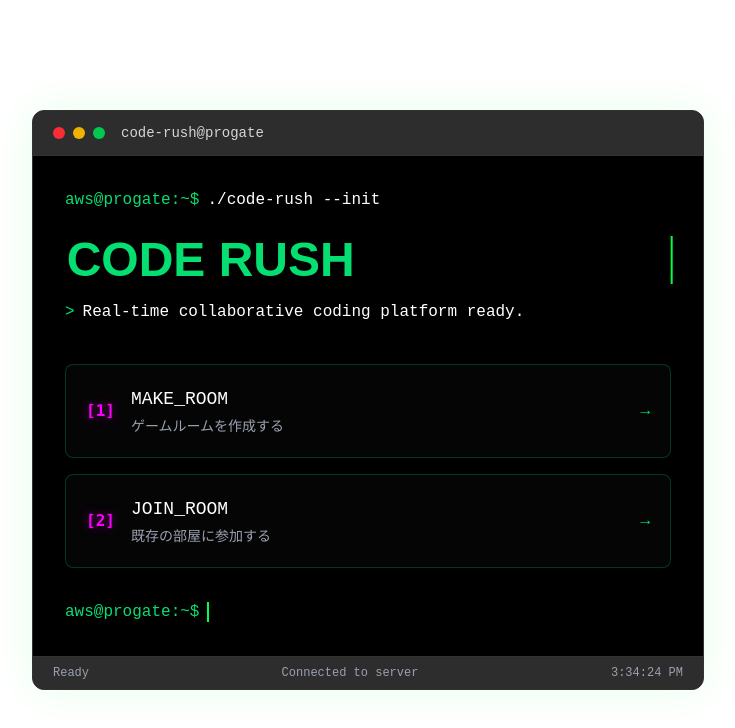
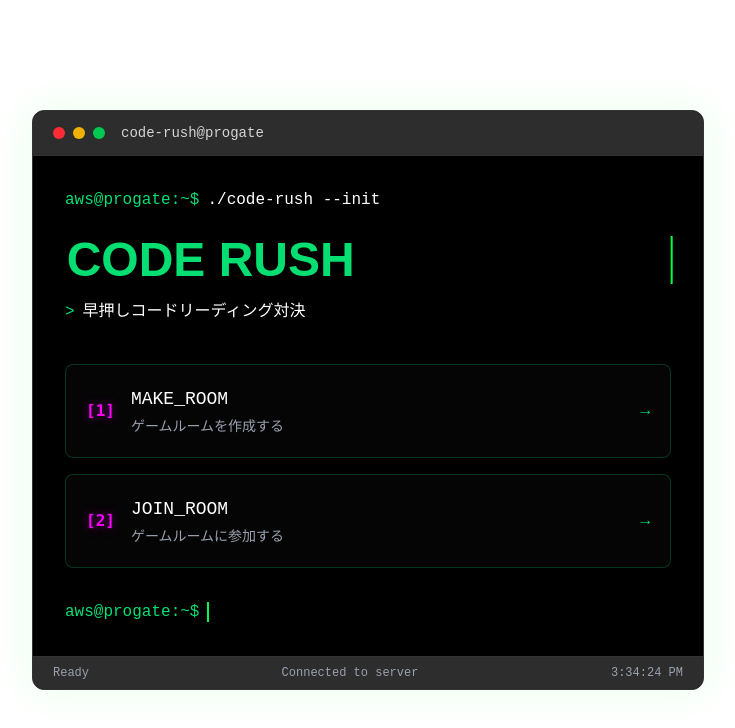
Before and after one commit to nka21/CodeRush, a Next.js app in the folder client/: page / in a window 1280 px wide. Shown: the top 728 px of the page, without its empty margins (272-1007 px from the left). Built offline with nearby package versions, Linux system fonts and the light colour scheme; a web font is replaced by a local one.

Commit message:
fix: テキストを更新

```diff
--- a/client/app/_components/HomeClient.tsx
+++ b/client/app/_components/HomeClient.tsx
@@ -37,9 +37,7 @@ export const HomeClient = () => {
         <span className="mr-2 text-green-400" aria-label="出力">
           &gt;
         </span>
-        <span className="text-white">
-          Real-time collaborative coding platform ready.
-        </span>
+        <span className="text-white">早押しコードリーディング対決</span>
       </div>
 
       <nav className="mt-8 flex flex-col gap-4" role="menu">
@@ -54,7 +52,7 @@ export const HomeClient = () => {
           context="home"
           onClick={handleDisplayJoinModal}
           label="JOIN_ROOM"
-          description="既存の部屋に参加する"
+          description="ゲームルームに参加する"
           shortcutKey={2}
         />
       </nav>
```
